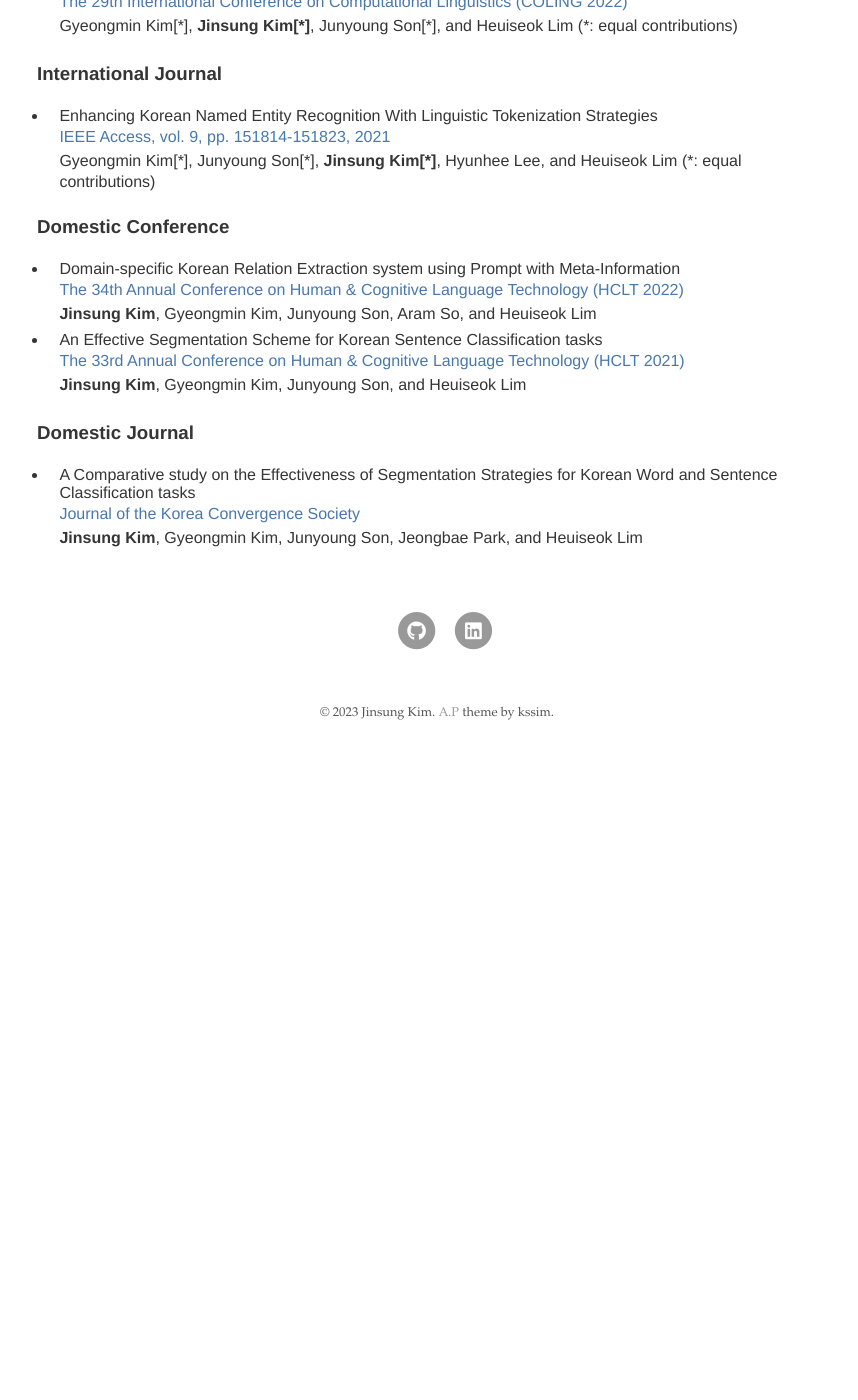
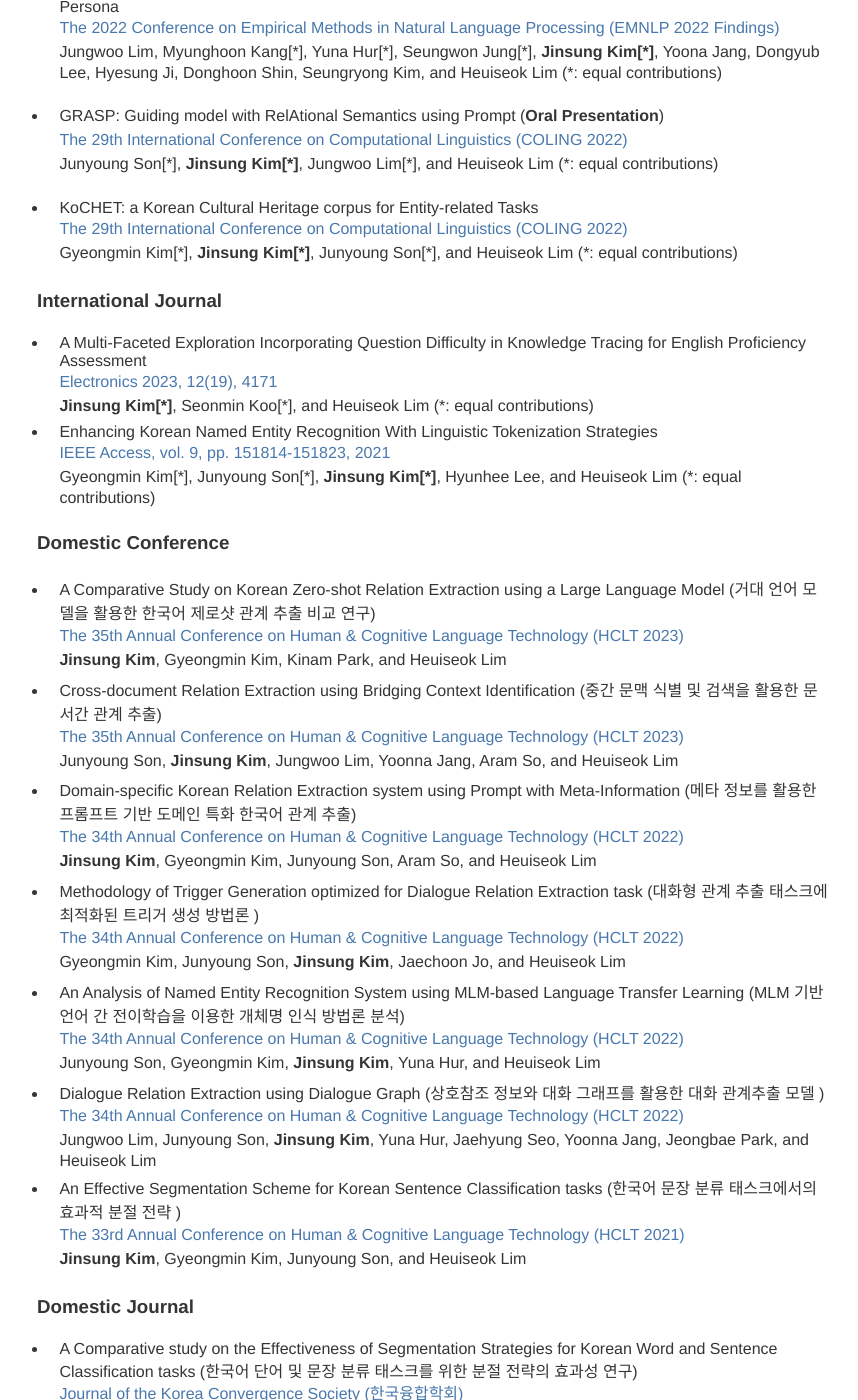
Before and after one commit to jin62304/jin62304.github.io, a Jekyll site: the page built from index.md, in a window 1280 px wide and 1400 px high, scrolled down 1658 px. Shown: the whole window, without its empty margins (203-1061 px from the left). Built offline with Jekyll 4.4.1, drawn with Linux system fonts in a browser that asks for light colours; before the commit the page ends 2414 px from its top, so only the background shows below that; some of the changed text lies outside the part shown.

Commit message:
updated 1008

```diff
--- a/index.md
+++ b/index.md
@@ -9,7 +9,9 @@
 <br/>
 
 # News
-* 08/2023 "Toward Practical Automatic Speech Recognition and Post-Processing: a Call for Explainable Error Benchmark Guideline" is accepted at DMLR Workshop at ICML 2023.
+* 10/2023 "KEBAP: Korean Error Explainable Benchmark Dataset for ASR and Post-processing" has been accepted to EMNLP 2023.
+* 10/2023 "Explore the Way: Exploring Reasoning Path by Bridging Entities for Effective Cross-Document Relation Extraction" has been accepted to the Findings of EMNLP 2023.
+* 10/2023 "Beyond Candidates : Adaptive Dialogue Agent Utilizing Persona and Knowledge" has been accepted to the Findings of EMNLP 2023.
 
 # Research Interest
 * Information Extraction
@@ -28,15 +30,22 @@
   * Double Major in Language, Brain & Computer
 <br/>
 
-# Publication
+# Publications
 
 ### International Conference
-* Toward Practical Automatic Speech Recognition and Post-Processing: a Call for Explainable Error Benchmark Guideline <br/>
-<span style="color:rgb(73, 120, 173)"> Data-centric Machine Learning Research Workshop at ICML 2023
- (ICML 2023 DMLR Workshop) </span> <br/>
-Seonmin Koo [\*], Chanjun Park, **Jinsung Kim**, Jaehyung Seo, Sugyeong Eo, Hyeonseok Moon, and Heuiseok Lim
+* KEBAP: Korean Error Explainable Benchmark Dataset for ASR and Post-processing <br/>
+<span style="color:rgb(73, 120, 173)"> The 2023 Conference on Empirical Methods in Natural Language Processing (EMNLP 2023 Main)
+ </span> <br/>
+Seonmin Koo, Chanjun Park, **Jinsung Kim**, Jaehyung Seo, Sugyeong Eo, Hyeonseok Moon, and Heuiseok Lim
 <br/>
-
+* Explore the Way: Exploring Reasoning Path by Bridging Entities for Effective Cross-Document Relation Extraction <br/>
+<span style="color:rgb(73, 120, 173)"> The 2023 Conference on Empirical Methods in Natural Language Processing (EMNLP 2023 Findings) </span> <br/>
+Junyoung Son[\*], **Jinsung Kim**[\*], Jungwoo Lim[\*], Yoonna Jang[\*], and Heuiseok Lim (*: equal contributions)
+<br/>
+* Beyond Candidates : Adaptive Dialogue Agent Utilizing Persona and Knowledge <br/>
+<span style="color:rgb(73, 120, 173)"> The 2023 Conference on Empirical Methods in Natural Language Processing (EMNLP 2023 Findings) </span> <br/>
+Jungwoo Lim[\*], Myunghoon Kang[\*], **Jinsung Kim**[\*], Jeongwook Kim[\*], Yuna Hur, and Heuiseok Lim (*: equal contributions)
+<br/>
 * Towards Diverse and Effective Question-Answer Pair Generation from Children Storybooks <br/>
 <span style="color:rgb(73, 120, 173)"> The 61th Annual Meeting of the Association for Computational Linguistics (ACL 2023 Findings) </span> <br/>
 Sugyeong Eo[\*], Hyeonseok Moon[\*], **Jinsung Kim[\*]**, Yuna Hur, Jeongwook Kim, and Heuiseok Lim (*: equal contributions)
@@ -44,7 +53,7 @@
 * You Truly Understand What I Need: Intellectual and Friendly Dialogue Agents grounding
 Knowledge and Persona <br/>
 <span style="color:rgb(73, 120, 173)"> The 2022 Conference on Empirical Methods in Natural Language Processing (EMNLP 2022 Findings) </span> <br/>
-Jungwoo Lim, Myuonghoon Kang[\*], Yuna Hur[\*], Seungwon Jung[\*], **Jinsung Kim[\*]**, Yoona Jang, Dongyub Lee, Hyesung Ji, Donghoon Shin, Seungryong Kim, and Heuiseok Lim (*: equal contributions)
+Jungwoo Lim, Myunghoon Kang[\*], Yuna Hur[\*], Seungwon Jung[\*], **Jinsung Kim[\*]**, Yoona Jang, Dongyub Lee, Hyesung Ji, Donghoon Shin, Seungryong Kim, and Heuiseok Lim (*: equal contributions)
 <br/>
 * GRASP: Guiding model with RelAtional Semantics using Prompt (**Oral Presentation**) <br/>
 <span style="color:rgb(73, 120, 173)"> The 29th International Conference on Computational Linguistics (COLING 2022) </span> <br/>
@@ -56,22 +65,49 @@
 <br/>
 
 ### International Journal
+* A Multi-Faceted Exploration Incorporating Question Difficulty in Knowledge Tracing for English Proficiency Assessment <br/>
+<span style="color:rgb(73, 120, 173)"> Electronics 2023, 12(19), 4171 </span> <br/>
+**Jinsung Kim[\*]**, Seonmin Koo[\*], and Heuiseok Lim (*: equal contributions)
+<br/>
 * Enhancing Korean Named Entity Recognition With Linguistic Tokenization Strategies <br/>
 <span style="color:rgb(73, 120, 173)"> IEEE Access, vol. 9, pp. 151814-151823, 2021 </span> <br/>
 Gyeongmin Kim[\*], Junyoung Son[\*], **Jinsung Kim[\*]**, Hyunhee Lee, and Heuiseok Lim (*: equal contributions)
 <br/>
 
 ### Domestic Conference
-* Domain-specific Korean Relation Extraction system using Prompt with Meta-Information <br/>
+* A Comparative Study on Korean Zero-shot Relation Extraction using a Large Language Model (거대 언어 모델을 활용한 한국어 제로샷 관계 추출 비교 연구) <br/>
+<span style="color:rgb(73, 120, 173)"> The 35th Annual Conference on Human & Cognitive Language Technology (HCLT 2023) </span> <br/>
+**Jinsung Kim**, Gyeongmin Kim, Kinam Park, and Heuiseok Lim
+<br/>
+* Cross-document Relation Extraction using Bridging Context Identification (중간 문맥 식별 및 검색을 활용한 문서간 관계 추출) <br/>
+<span style="color:rgb(73, 120, 173)"> The 35th Annual Conference on Human & Cognitive Language Technology (HCLT 2023) </span> <br/>
+Junyoung Son, **Jinsung Kim**, Jungwoo Lim, Yoonna Jang, Aram So, and Heuiseok Lim
+<br/>
+* Domain-specific Korean Relation Extraction system using Prompt with Meta-Information (메타 정보를 활용한 프롬프트 기반 도메인 특화 한국어 관계 추출) <br/>
 <span style="color:rgb(73, 120, 173)"> The 34th Annual Conference on Human & Cognitive Language Technology (HCLT 2022) </span> <br/>
 **Jinsung Kim**, Gyeongmin Kim, Junyoung Son, Aram So, and Heuiseok Lim
 <br/>
-* An Effective Segmentation Scheme for Korean Sentence Classification tasks <br/>
+* Methodology of Trigger Generation optimized for Dialogue Relation Extraction task (대화형 관계 추출 태스크에 최적화된 트리거 생성 방법론
+) <br/>
+<span style="color:rgb(73, 120, 173)"> The 34th Annual Conference on Human & Cognitive Language Technology (HCLT 2022) </span> <br/>
+Gyeongmin Kim, Junyoung Son, **Jinsung Kim**, Jaechoon Jo, and Heuiseok Lim
+<br/>
+* An Analysis of Named Entity Recognition System using MLM-based Language Transfer Learning (MLM 기반 언어 간 전이학습을 이용한 개체명 인식 방법론 분석) <br/>
+<span style="color:rgb(73, 120, 173)"> The 34th Annual Conference on Human & Cognitive Language Technology (HCLT 2022) </span> <br/>
+Junyoung Son, Gyeongmin Kim, **Jinsung Kim**, Yuna Hur, and Heuiseok Lim
+<br/>
+* Dialogue Relation Extraction using Dialogue Graph (상호참조 정보와 대화 그래프를 활용한 대화 관계추출 모델
+) <br/>
+<span style="color:rgb(73, 120, 173)"> The 34th Annual Conference on Human & Cognitive Language Technology (HCLT 2022) </span> <br/>
+Jungwoo Lim, Junyoung Son, **Jinsung Kim**, Yuna Hur, Jaehyung Seo, Yoonna Jang, Jeongbae Park, and Heuiseok Lim
+<br/>
+* An Effective Segmentation Scheme for Korean Sentence Classification tasks (한국어 문장 분류 태스크에서의 효과적 분절 전략
+) <br/>
 <span style="color:rgb(73, 120, 173)"> The 33rd Annual Conference on Human & Cognitive Language Technology (HCLT 2021) </span> <br/>
 **Jinsung Kim**, Gyeongmin Kim, Junyoung Son, and Heuiseok Lim
 <br/>
 
 ### Domestic Journal
-* A Comparative study on the Effectiveness of Segmentation Strategies for Korean Word and Sentence Classification tasks <br/>
-<span style="color:rgb(73, 120, 173)"> Journal of the Korea Convergence Society </span> <br/>
+* A Comparative study on the Effectiveness of Segmentation Strategies for Korean Word and Sentence Classification tasks (한국어 단어 및 문장 분류 태스크를 위한 분절 전략의 효과성 연구) <br/>
+<span style="color:rgb(73, 120, 173)"> Journal of the Korea Convergence Society (한국융합학회) </span> <br/>
 **Jinsung Kim**, Gyeongmin Kim, Junyoung Son, Jeongbae Park, and Heuiseok Lim
```
